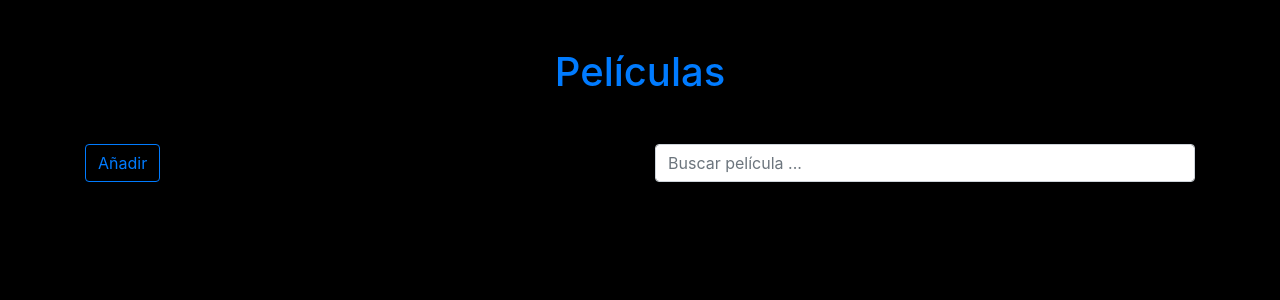
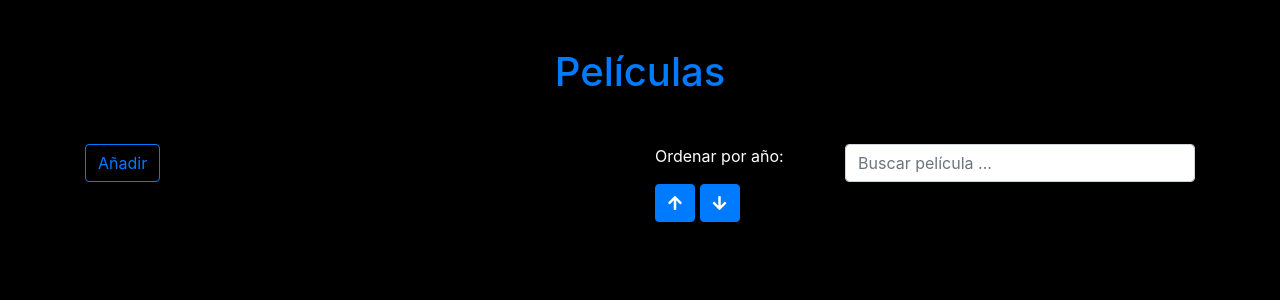
Before and after one commit to lcastro-art/teinor, a PHP site: page / in a window 1280 px wide. Shown: the top 300 px of the page. Run offline with PHP 8.4, Linux system fonts and the light colour scheme; data that the repository does not hold is empty; some libraries are stand-ins or nearby versions.

Commit message:
ultima fase

```diff
--- a/views/css/style.css
+++ b/views/css/style.css
@@ -34,3 +34,8 @@ h1 {
 .tarjetas:hover>.any2 {
     color: white;
 }
+
+.ordenar {
+    color: white;
+    /* font-weight: 900; */
+}
--- a/views/header.php
+++ b/views/header.php
@@ -5,7 +5,7 @@
     <meta name="viewport" content="width=device-width, initial-scale=1.0">
     <link rel="stylesheet" href="https://stackpath.bootstrapcdn.com/bootstrap/4.5.2/css/bootstrap.min.css" integrity="sha384-JcKb8q3iqJ61gNV9KGb8thSsNjpSL0n8PARn9HuZOnIxN0hoP+VmmDGMN5t9UJ0Z" crossorigin="anonymous">
     <link rel="stylesheet" href="views/css/style.css">
-
+    <link rel="stylesheet" href="https://use.fontawesome.com/releases/v5.14.0/css/all.css" integrity="sha384-HzLeBuhoNPvSl5KYnjx0BT+WB0QEEqLprO+NBkkk5gbc67FTaL7XIGa2w1L0Xbgc" crossorigin="anonymous">
     <script src="views/js/jquery.min.js"></script>
     <script src="views/js/main.js"></script>
     <title>Teinor</title>
@@ -14,8 +14,8 @@
     <div class="container">
         <h1 class="text-center m-5">Películas</h1>
 
-        <div class="row">
-            <div class="col">
+        <div class="row row">
+            <div class="col-md-6 col-sm-12">
                 <button id="a" type="button" class="btn btn-outline-primary mb-3" >Añadir</button>
 
                 <form method="post" class="form-inline" id="form">
@@ -33,7 +33,20 @@
 
             </div>
 
-            <div class="col">
-                <input id="busqueda" type="text" class="form-control" placeholder="Buscar película ...">
+            <div class="col-md-6 col-sm-12">
+                <div class="row">
+                    <div class="col-sm-12 col-md-4 mb-2">
+                        <p class="ordenar">Ordenar por año: </p>
+                        <button class="btn btn-primary" id="up">
+                            <i class="fas fa-arrow-up"></i>
+                        </button>
+                        <button class="btn btn-primary" id="down">
+                            <i class="fas fa-arrow-down"></i>
+                        </button>
+                    </div>
+                    <div class="col-sm-12 col-md-8">
+                        <input id="busqueda" type="text" class="form-control" placeholder="Buscar película ...">
+                    </div>
+                </div>
             </div>
         </div>
--- a/views/js/main.js
+++ b/views/js/main.js
@@ -8,11 +8,64 @@ $(document).ready(function() {
 
     $("#busqueda").keyup(function() {
         var busqueda = $('#busqueda').val();
-        console.log(busqueda);
 
         $.ajax({
             data: { 'busqueda': busqueda },
-            url: 'views/ajax/ajax.php',
+            url: 'views/ajax/buscar.ajax.php',
+            type: 'post',
+            dataType: 'JSON',
+            beforeSend: function() {},
+            success: function(response) {
+                $(".peliculas").html("");
+
+                var len = response.length;
+                for (var i = 0; i < len; i++) {
+                    var nombre = response[i].nombre;
+                    var any = response[i].any;
+
+                    var output = "<div class='tarjetas col text-center  pb-3 pt-3'><p class='nombre2'>" + nombre + "</p><p class='any2'><em>" + any + "</em></p></div>";
+                    $(".peliculas").append(output);
+                }
+
+            },
+            error: function() {
+                alert("error");
+            }
+        });
+    });
+
+    $("#up").click(function() {
+        $orden = "up";
+        $.ajax({
+            data: { 'ordenar': $orden },
+            url: 'views/ajax/ordenar.ajax.php',
+            type: 'post',
+            dataType: 'JSON',
+            beforeSend: function() {},
+            success: function(response) {
+                $(".peliculas").html("");
+
+                var len = response.length;
+                for (var i = 0; i < len; i++) {
+                    var nombre = response[i].nombre;
+                    var any = response[i].any;
+
+                    var output = "<div class='tarjetas col text-center  pb-3 pt-3'><p class='nombre2'>" + nombre + "</p><p class='any2'><em>" + any + "</em></p></div>";
+                    $(".peliculas").append(output);
+                }
+
+            },
+            error: function() {
+                alert("error");
+            }
+        });
+    });
+
+    $("#down").click(function() {
+        $orden = "down";
+        $.ajax({
+            data: { 'ordenar': $orden },
+            url: 'views/ajax/ordenar.ajax.php',
             type: 'post',
             dataType: 'JSON',
             beforeSend: function() {},
```
Also changed, not shown: views/ajax/ordenar.ajax.php (added, +32 -0 lines), views/ajax/buscar.ajax.php (renamed from views/ajax/ajax.php).
